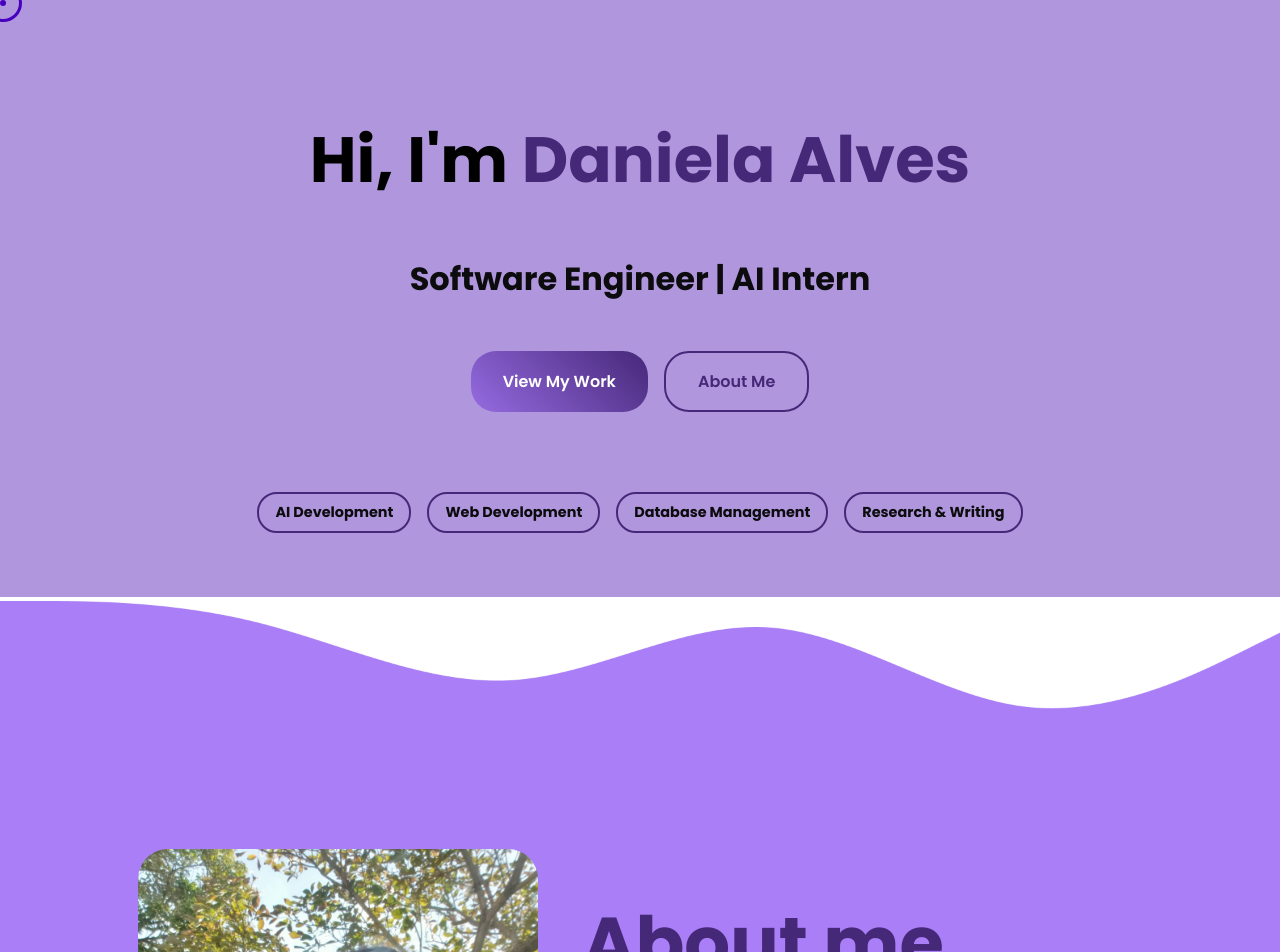
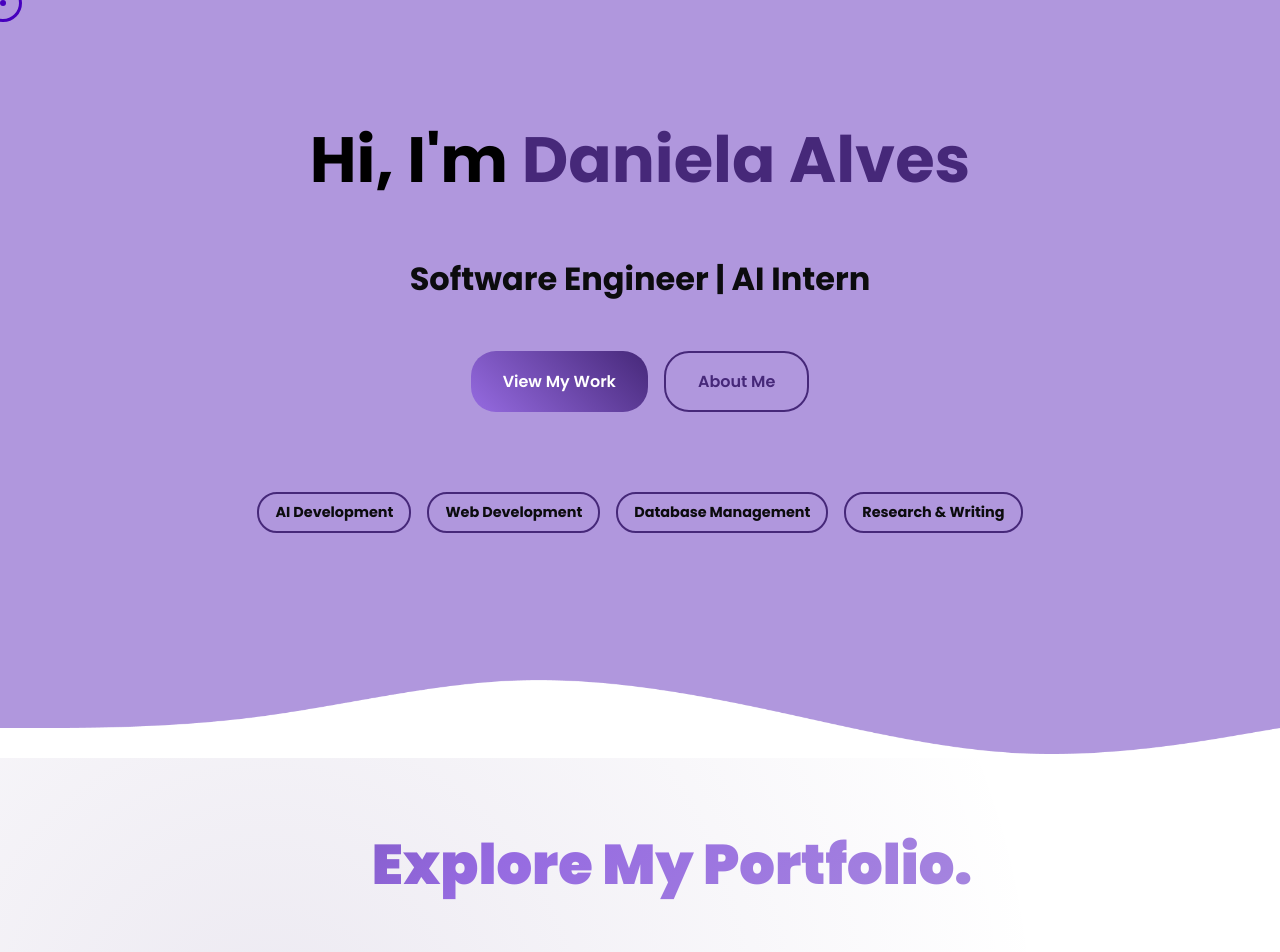
Before and after one commit to Daniela-Alves2004/portifolio, a React (Vite) app: page / in a window 1280 px wide. Shown: the top 952 px of the page. Built offline with nearby package versions, Linux system fonts and the light colour scheme.

Commit message:
feat: add Highlights component to HomePage with wave image integration

```diff
--- a/src/pages/HomePage/index.tsx
+++ b/src/pages/HomePage/index.tsx
@@ -6,11 +6,15 @@ import waveAbout from "../../assets/Waves/waveAbout.png";
 import waveParaBaixo from "../../assets/Waves/waveParaBaixo.png";
 import waveArticle from "../../assets/Waves/waveArticle.png";
 import styles from "./HomePage.module.scss";
-
+import Highlights from "../../components/Macro/Highlights";
 const HomePage = () => {
   return (
     <div>
+
       <Apresentation />
+      <img className={styles.waveAboutParaBaixo} src={waveParaBaixo} alt="Imagem curvada na cor roxa" />
+      <Highlights />
+
       <img className={styles.waveAbout} src={waveAbout} alt="Imagem curvada na cor roxa"/>
       <About />
       <img className={styles.waveAboutParaBaixo} src={waveParaBaixo} alt="Imagem curvada na cor roxa" />
```
